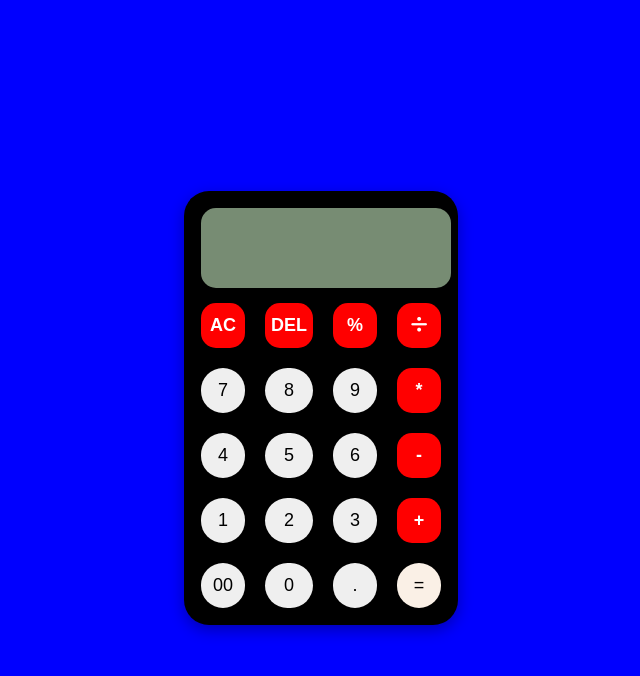
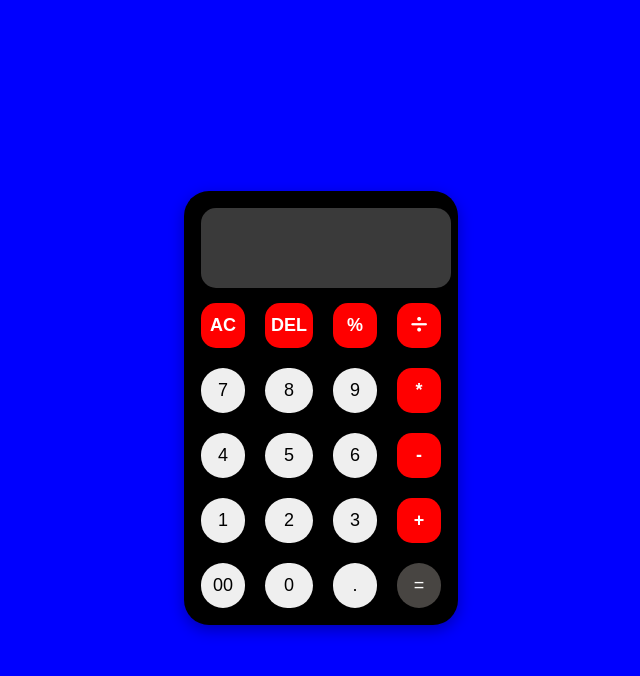
Before and after one commit to muhammadahmed-ux/Basic-Calculator, a plain HTML site: page index.html in a window 1280 px wide. In both pictures the pointer is over the button 738 px from the left and 585 px from the top of the page. Shown: the whole page, without its empty margins (319-959 px from the left). Drawn offline with Linux system fonts and the light colour scheme.

Commit message:
javascript assignment 5

```diff
--- a/style.css
+++ b/style.css
@@ -1,4 +1,6 @@
-body{
+/* body styling is here */
+
+body {
   display: flex;
   justify-content: center;
   align-items: center;
@@ -7,7 +9,9 @@ body{
   background-color: blue;
 }
 
-.calculator{
+/* calculator styling here */
+
+.calculator {
   padding: 17px;
   width: 240px;
   background-color: black;
@@ -15,23 +19,26 @@ body{
   box-shadow: 0 5px 15px rgba(0, 0, 0, 0.3);
 }
 
-.buttons{
+/* buttons styling is here */
+.buttons {
   display: grid;
-  grid-template-columns: repeat(4,1fr);
+  grid-template-columns: repeat(4, 1fr);
   gap: 20px;
 }
 
-.equals-to{
+/* equalsto button styling is here */
+.equals-to {
   background: red;
   color: white;
   border-radius: 25px;
 }
-.equals-to:hover{
-    background: linen;
-    color:black;
+
+.equals-to:hover {
+  background: rgba(250, 240, 230, 0.288);
+  color: white;
 }
 
-#display{
+#display {
   width: 100%;
   height: 70px;
   text-align: right;
@@ -39,24 +46,25 @@ body{
   font-size: 25px;
   padding: 5px;
   border: none;
-  background:  rgb(119, 140, 115);
-  color: rgb(255, 255, 255);
+  color: white;
+  background-color: rgba(255, 255, 255, 0.226);
   border-radius: 15px;
 }
 
-.btns{
+.btns {
   background: red;
   color: white;
   border-radius: 15px;
   font-weight: 900;
 
 }
-.btns:hover{
-  background:yellow;
-  color: #000000;
+
+.btns:hover {
+  background: rgba(250, 240, 230, 0.288);
+  color: white;
 }
 
-button{
+button {
   height: 45px;
   font-size: 18px;
   border: none;
@@ -66,15 +74,15 @@ button{
   border-radius: 25px;
 }
 
-button:hover{
-  background: transparent;
+button:hover {
+  background: rgba(255, 255, 255, 0.274);
   color: white;
 }
 
-/* Risponsive */
+/* <----reponsive desin----> */
 
 @media (max-width: 400px) {
-#display{
+  #display {
     font-size: 24px;
     padding: 16px;
     width: 220px;
```
Also changed, not shown: app.js (+5 -5 lines), index.html (+6 -2 lines). Lines whose indentation alone changed are shown as unchanged.
